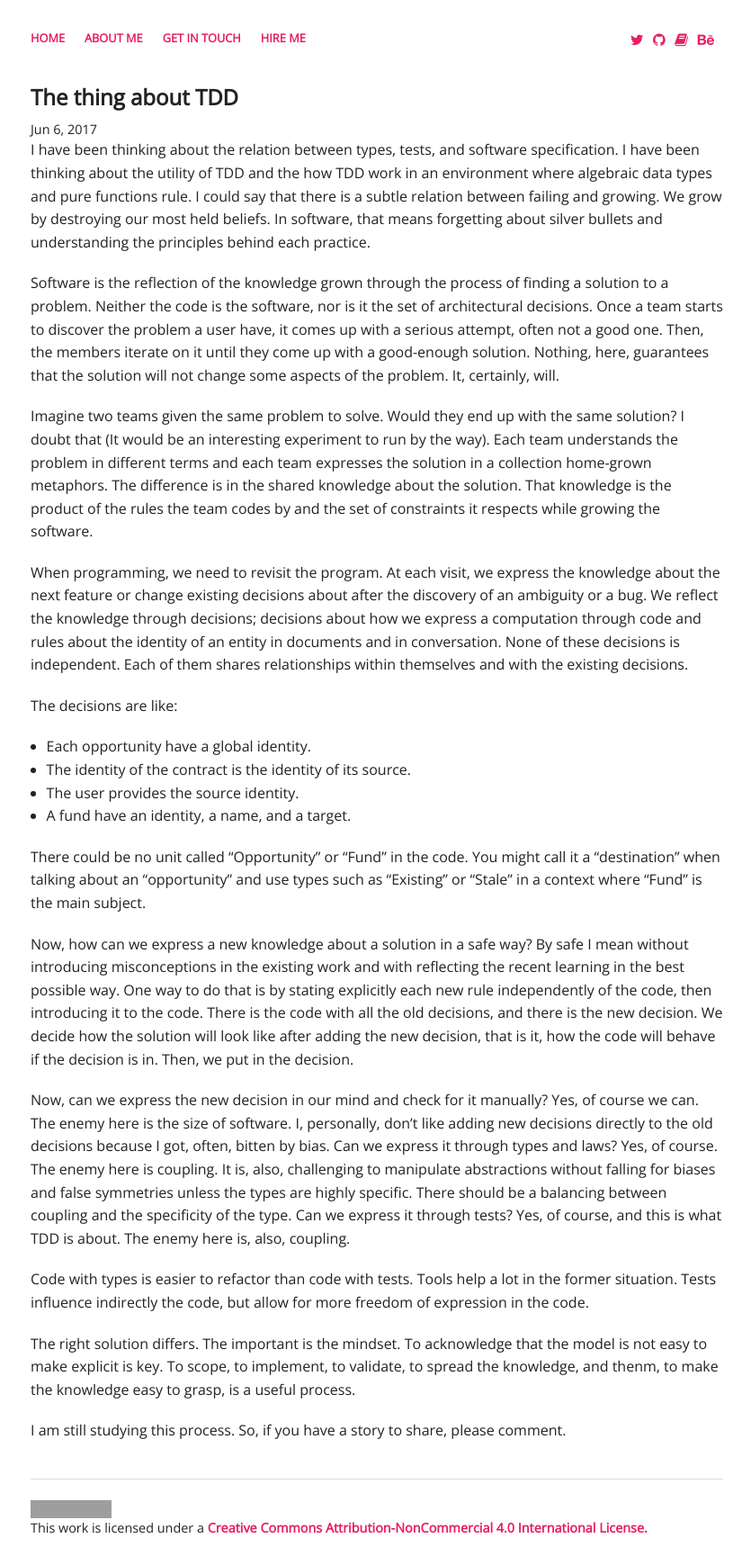
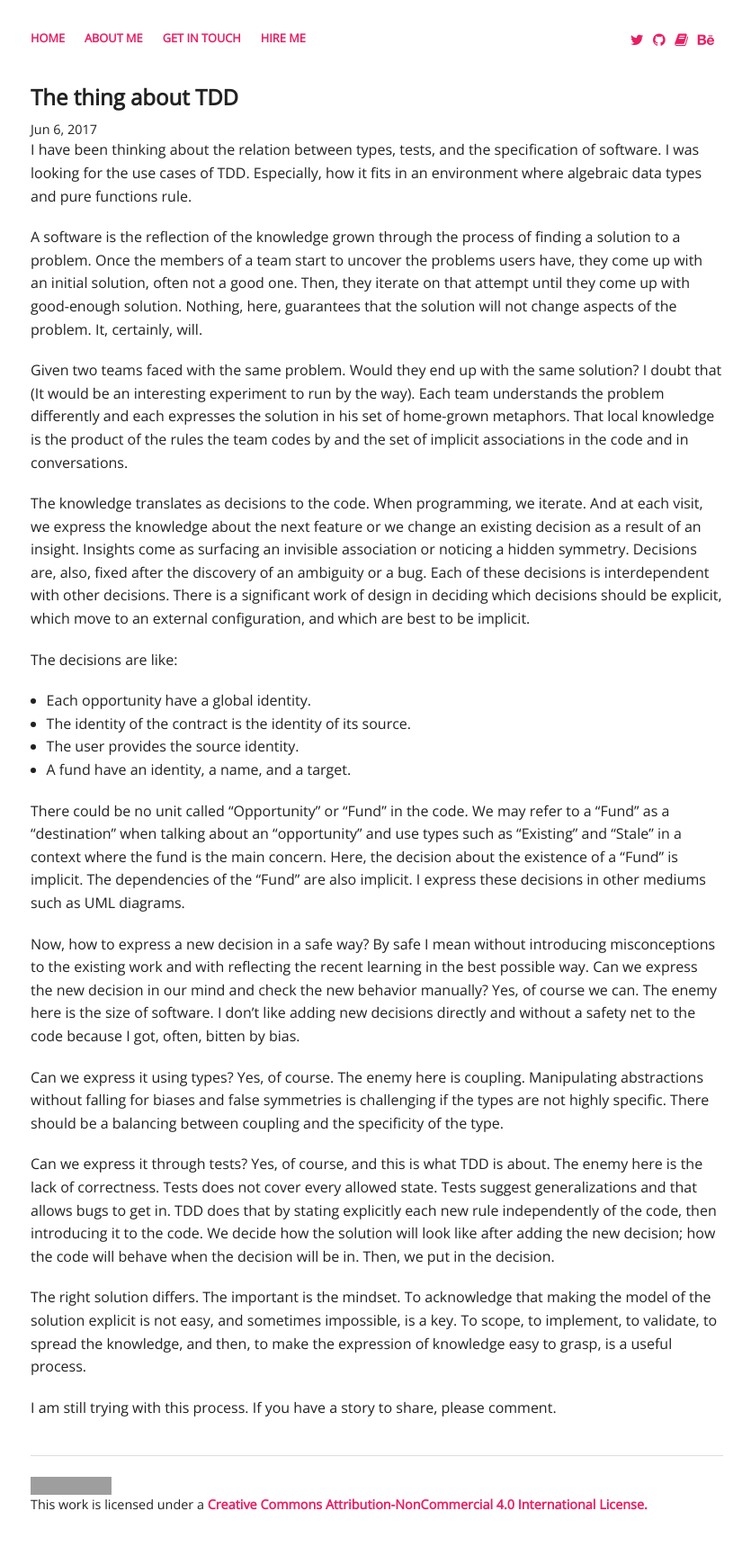
Before and after one commit to haresfaiez/haresfaiez.github.io, a Jekyll site: the page built from _posts/2017-06-06-The-thing-about-TDD.md, in a window 1280 px wide. Shown: the whole page at 90% size, without its empty margins (221-1056 px from the left). Built offline with Jekyll 4.4.1, drawn with Linux system fonts in a browser that asks for light colours; some web fonts are replaced; comment, search, counter and statistics services are not loaded; after the commit the page ends 1703 px from its top, so only the background shows below that; grey boxes are pictures that could not be loaded.

Commit message:
Improve the last post

```diff
--- a/_posts/2017-06-06-The-thing-about-TDD.md
+++ b/_posts/2017-06-06-The-thing-about-TDD.md
@@ -8,41 +8,39 @@ tags: featured
 ---
 
 I have been thinking about the relation between types,
-tests, and software specification.
-I have been thinking about the utility of TDD and the how TDD work
-in an environment where algebraic data types and pure functions rule.
-I could say that there is a subtle relation between failing and growing.
-We grow by destroying our most held beliefs.
-In software, that means forgetting about silver bullets
-and understanding the principles behind each practice.
+tests, and the specification of software.
+I was looking for the use cases of TDD.
+Especially, how it fits in an environment where algebraic data types
+and pure functions rule.
 
-Software is the reflection of the knowledge grown through
+A software is the reflection of the knowledge grown through
 the process of finding a solution to a problem.
-Neither the code is the software, nor is it the set of architectural decisions.
-Once a team starts to discover the problem a user have,
-it comes up with a serious attempt, often not a good one.
-Then, the members iterate on it until they come up with a good-enough solution.
-Nothing, here, guarantees that the solution will not change some aspects of the
+Once the members of a team start to uncover the problems users have,
+they come up with an initial solution, often not a good one.
+Then, they iterate on that attempt until they come up
+with good-enough solution.
+Nothing, here, guarantees that the solution will not change aspects of the
 problem. It, certainly, will.
 
-Imagine two teams given the same problem to solve.
+Given two teams faced with the same problem.
 Would they end up with the same solution?
 I doubt that (It would be an interesting experiment to run by the way).
-Each team understands the problem in different terms
-and each team expresses the solution in a collection home-grown metaphors.
-The difference is in the shared knowledge about the solution.
-That knowledge is the product of the rules the team codes by
-and the set of constraints it respects while growing the software.
+Each team understands the problem differently
+and each expresses the solution in his set of home-grown metaphors.
+That local knowledge is the product of the rules the team codes by
+and the set of implicit associations in the code and in conversations.
 
-When programming, we need to revisit the program.
-At each visit, we express the knowledge about the next feature
-or change existing decisions about after the discovery of an ambiguity or a bug.
-We reflect the knowledge through decisions; decisions about how we express
-a computation through code and rules about the identity of an entity
-in documents and in conversation.
-None of these decisions is independent.
-Each of them shares relationships within themselves
-and with the existing decisions.
+The knowledge translates as decisions to the code.
+When programming, we iterate.
+And at each visit, we express the knowledge about the next feature
+or we change an existing decision as a result of an insight.
+Insights come as surfacing an invisible association
+or noticing a hidden symmetry.
+Decisions are, also, fixed after the discovery of an ambiguity or a bug.
+Each of these decisions is interdependent with other decisions.
+There is a significant work of design in deciding which decisions
+should be explicit, which move to an external configuration,
+and which are best to be implicit.
 
 The decisions are like:
   * Each opportunity have a global identity.
@@ -51,44 +49,44 @@ The decisions are like:
   * A fund have an identity, a name, and a target.
 
 There could be no unit called "Opportunity" or "Fund" in the code.
-You might call it a "destination" when talking about an "opportunity"
-and use types such as "Existing" or "Stale" in a context where "Fund"
-is the main subject.
+We may refer to a "Fund" as a "destination" when talking about an "opportunity"
+and use types such as "Existing" and "Stale" in a context where the fund
+is the main concern.
+Here, the decision about the existence of a "Fund" is implicit.
+The dependencies of the "Fund" are also implicit.
+I express these decisions in other mediums such as UML diagrams.
 
-Now, how can we express a new knowledge about a solution in a safe way?
-By safe I mean without introducing misconceptions in the existing work
+Now, how to express a new decision in a safe way?
+By safe I mean without introducing misconceptions to the existing work
 and with reflecting the recent learning in the best possible way.
-One way to do that is by stating explicitly each
-new rule independently of the code, then introducing it to the code.
-There is the code with all the old decisions, and there is the new decision.
-We decide how the solution will look like after adding the new decision,
-that is it, how the code will behave if the decision is in.
+Can we express the new decision in our mind
+and check the new behavior manually? Yes, of course we can.
+The enemy here is the size of software.
+I don't like adding new decisions directly and without a safety net to
+the code because I got, often, bitten by bias.
+
+Can we express it using types? Yes, of course.
+The enemy here is coupling.
+Manipulating abstractions without falling for biases
+and false symmetries is challenging if the types are not highly specific.
+There should be a balancing between coupling and the specificity of the type.
+
+Can we express it through tests? Yes, of course, and this is what TDD is about.
+The enemy here is the lack of correctness.
+Tests does not cover every allowed state.
+Tests suggest generalizations and that allows bugs to get in.
+TDD does that by stating explicitly each new rule independently of the code,
+then introducing it to the code.
+We decide how the solution will look like after adding the new decision;
+how the code will behave when the decision will be in.
 Then, we put in the decision.
 
-Now, can we express the new decision in our mind
-and check for it manually? Yes, of course we can.
-The enemy here is the size of software.
-I, personally, don't like adding new decisions directly to
-the old decisions because I got, often, bitten by bias.
-Can we express it through types and laws? Yes, of course.
-The enemy here is coupling.
-It is, also, challenging to manipulate abstractions without falling for biases
-and false symmetries unless the types are highly specific.
-There should be a balancing between coupling and the specificity of the type.
-Can we express it through tests? Yes, of course,
-and this is what TDD is about.
-The enemy here is, also, coupling.
+The right solution differs. The important is the mindset.
+To acknowledge that making the model of the solution explicit is not easy,
+and sometimes impossible, is a key.
+To scope, to implement, to validate, to spread the knowledge,
+and then, to make the expression of knowledge easy to grasp,
+is a useful process.
 
-Code with types is easier to refactor than code with tests.
-Tools help a lot in the former situation.
-Tests influence indirectly the code,
-but allow for more freedom of expression in the code.
-
-The right solution differs. The important is the mindset.
-To acknowledge that the model is not easy to make explicit is key.
-To scope, to implement, to validate,
-to spread the knowledge,
-and thenm, to make the knowledge easy to grasp, is a useful process.
-
-I am still studying this process.
-So, if you have a story to share, please comment.
+I am still trying with this process.
+If you have a story to share, please comment.
```
